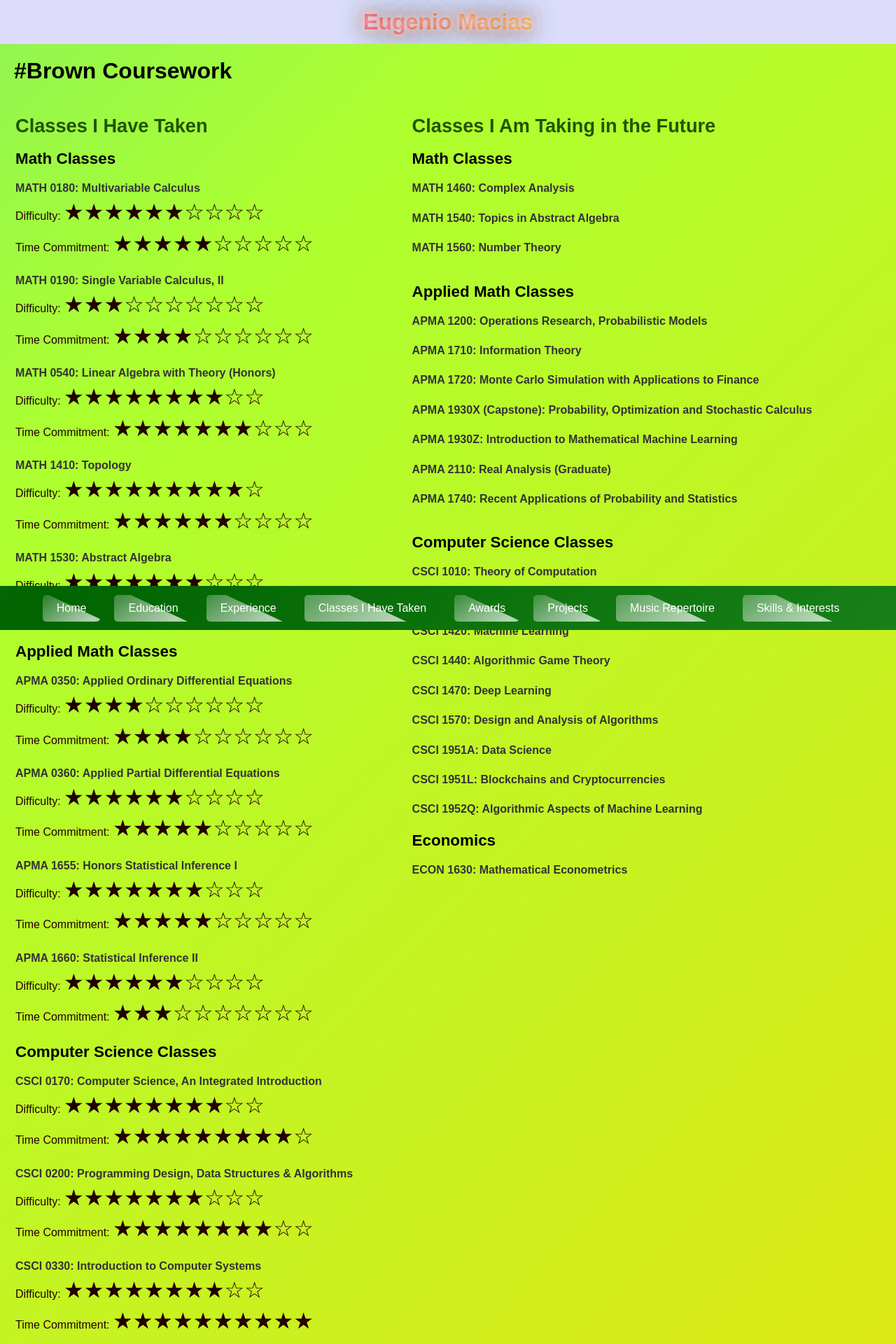
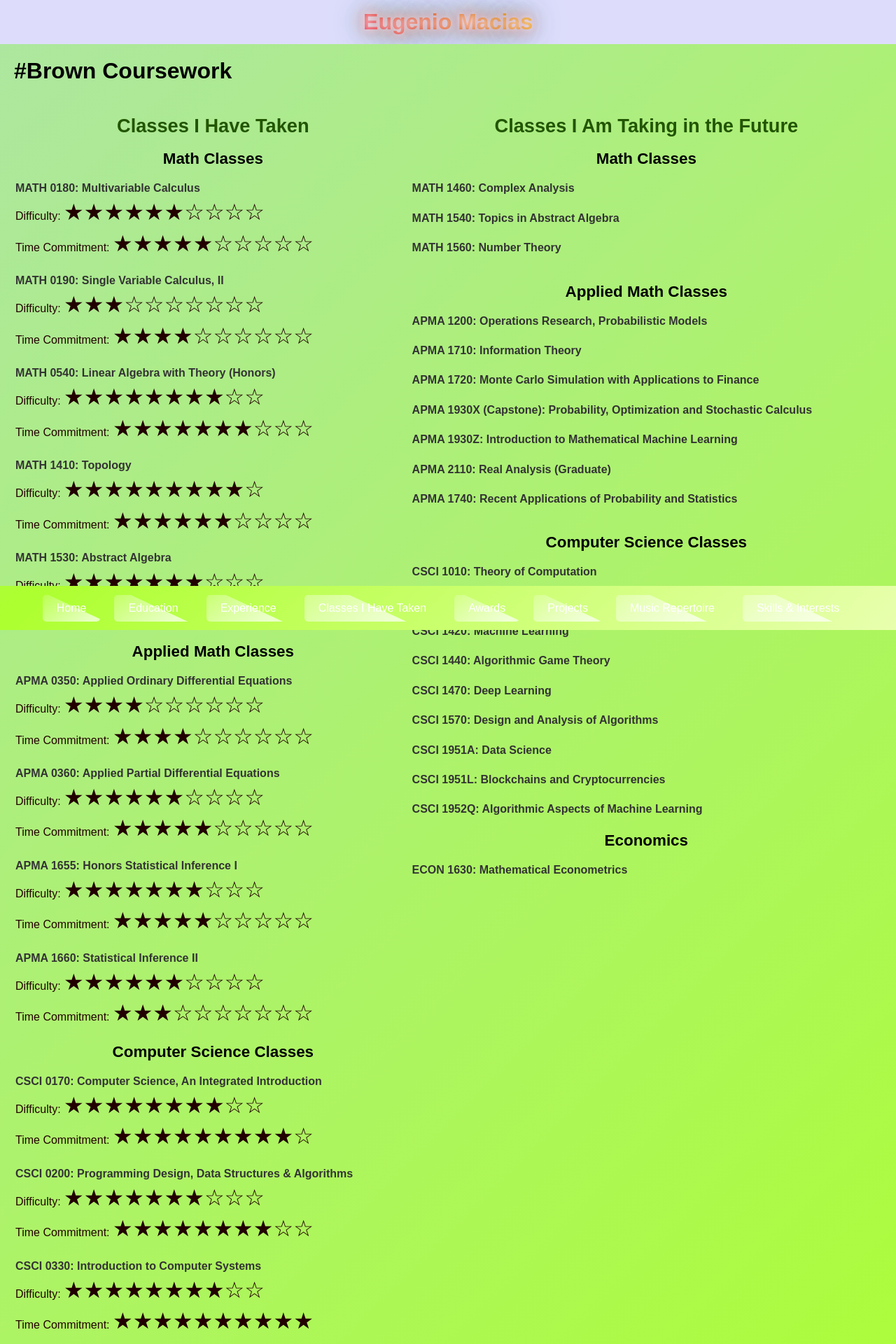
Before and after one commit to xXElGenio0203Xx/eugenio-macias.github.io, a Jekyll site: the page built from classes-i-have-taken.md, in a window 1280 px wide. Shown: the top 1920 px of the page at 70% size. Built offline with Jekyll 4.4.1, drawn with Linux system fonts in a browser that asks for light colours; some web fonts are replaced.

Commit message:
Update style.css

```diff
--- a/assets/css/style.css
+++ b/assets/css/style.css
@@ -77,6 +77,7 @@ header h1 {
     -webkit-text-fill-color: transparent;
     animation: gradient-animation 5s ease infinite, text-shadow-animation 5s ease infinite;
     text-shadow: 0 0 10px rgba(255, 255, 255, 0.8);
+    text-align: center; /* Center the header text */
 }
 
 @keyframes gradient-animation {
@@ -94,6 +95,7 @@ h2, h3 {
     color: #333; /* Darker color for better readability */
     font-size: 1.2em; /* Slightly bigger font size */
     font-weight: bold;
+    text-align: center; /* Center the subtitles */
 }
 
 table img {
@@ -112,7 +114,7 @@ main {
     padding: 20px;
     min-height: calc(100% - 14%); /* Adjust to fill screen without footer */
     width: 100%;
-    background: linear-gradient(-45deg, #ffffe0, #ffd700, #adff2f, #00bfff, #ff6347); /* Green, dark green, light blue, dark blue */
+    background: linear-gradient(-45deg, #FFFFE0, #ADFF2F, #ADD8E6, #FF6347); /* Light yellow, light green, light blue, light red */
     background-size: 400% 400%;
     animation: gradient 15s ease infinite;
     backdrop-filter: blur(8px);
@@ -128,7 +130,7 @@ footer {
     width: 100%;
     position: fixed;
     bottom: 0;
-    background: linear-gradient(-45deg, #228B22, #006400, #87CEEB, #00008B); /* Green, dark green, light blue, dark blue */
+    background: linear-gradient(-45deg, #FFFFE0, #ADFF2F, #ADD8E6, #FF6347); /* Light yellow, light green, light blue, light red */
     background-size: 400% 400%;
     animation: gradient 15s ease infinite;
 }
@@ -225,6 +227,7 @@ header h1,
 main h1 {
     color: #000; /* Black for headers */
     font-size: 2em; /* Reduce the header size */
+    text-align: center; /* Center the main headers */
 }
 
 main h2 {
@@ -296,24 +299,10 @@ transition: transform 0.3s; / Smooth transition for zoom effect */
 
 .stars:hover {
 transform: scale(1.5); /* Zoom effect */
-position: relative
 }
 
-.stars:hover:before {
-content: ‘’;
-position: relative;
-right: 50%;
-top: 50%;
-width: 100px;
-height: 100px;
-border-radius: 40%;
-border: 2px solid black;
-background: rgba(255, 255, 255, 0.3);
-z-index: -1;
-}
 
-/* Math symbols animation /
-#math-symbols-container {
+math-symbols-container {
 position: fixed;
 top: 0;
 left: 0;
```
Lines whose indentation alone changed are shown as unchanged.
